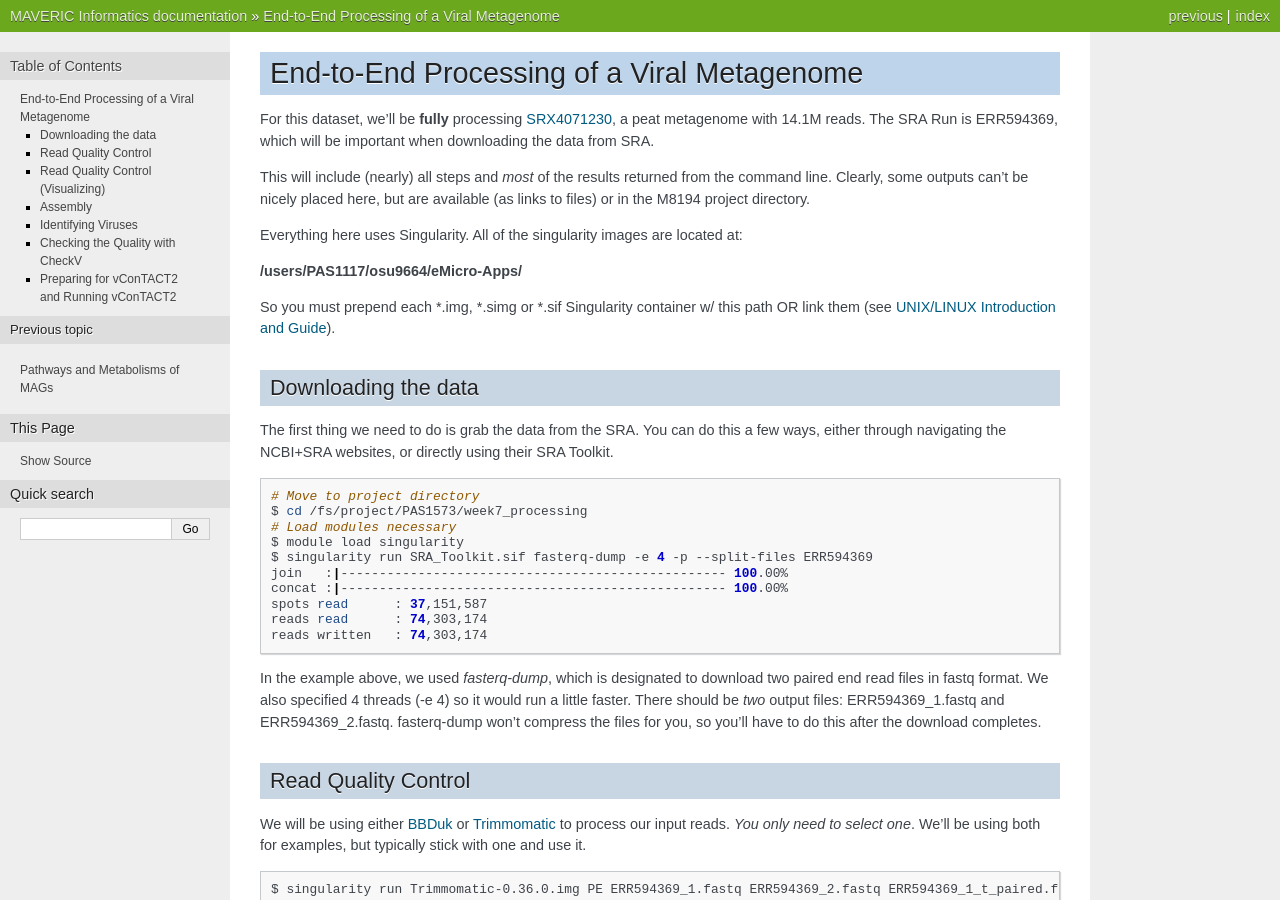
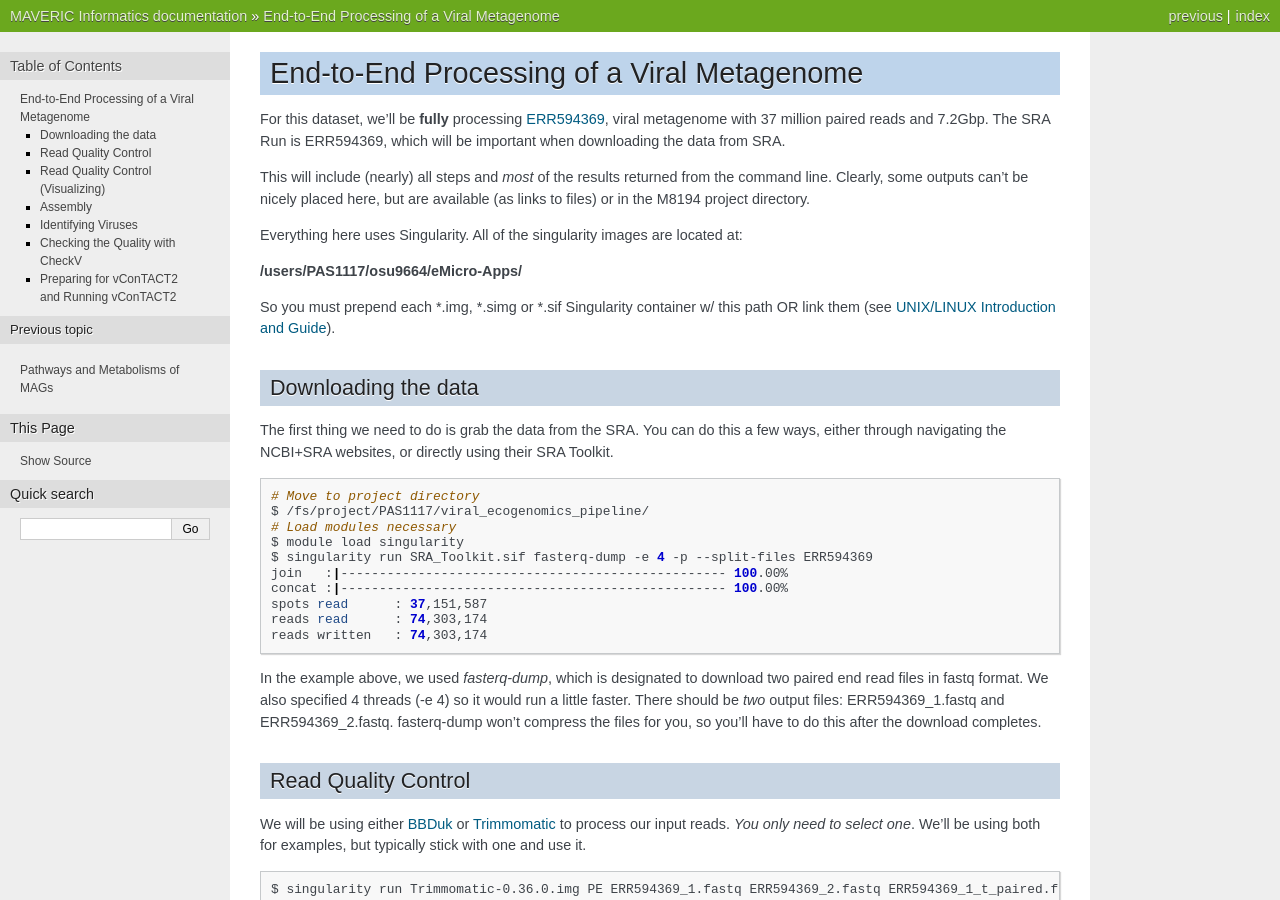
Before and after one commit to MAVERIC-Labs/MAVERIC_informatics, a Sphinx documentation site: the page built from docs/source/Processing-a-Viral-Metagenome.rst, in a window 1280 px wide and 900 px high. Built offline with Sphinx 7.4.7, drawn with Linux system fonts in a browser that asks for light colours.

Commit message:
Update links and SRA name

```diff
--- a/docs/source/Processing-a-Viral-Metagenome.rst
+++ b/docs/source/Processing-a-Viral-Metagenome.rst
@@ -5,8 +5,9 @@ End-to-End Processing of a Viral Metagenome
 
 
 
-For this dataset, we'll be **fully** processing `SRX4071230 <https://www.ncbi.nlm.nih.gov/sra/ERR594369>`_, a peat
-metagenome with 14.1M reads. The SRA Run is ERR594369, which will be important when downloading the data from SRA.
+For this dataset, we'll be **fully** processing `ERR594369 <https://www.ncbi.nlm.nih.gov/sra/ERX552322>`_, viral
+metagenome with 37 million paired reads and 7.2Gbp. The SRA Run is ERR594369, which will be important when downloading
+the data from SRA.
 
 This will include (nearly) all steps and *most* of the results returned from the command line. Clearly, some outputs
 can't be nicely placed here, but are available (as links to files) or in the M8194 project directory.
@@ -26,7 +27,7 @@ NCBI+SRA websites, or directly using their SRA Toolkit.
 .. code-block:: bash
 
     # Move to project directory
-    $ cd /fs/project/PAS1573/week7_processing
+    $ /fs/project/PAS1117/viral_ecogenomics_pipeline/
     # Load modules necessary
     $ module load singularity
     $ singularity run SRA_Toolkit.sif fasterq-dump -e 4 -p --split-files ERR594369
```
Also changed, not shown: 5 other files.
